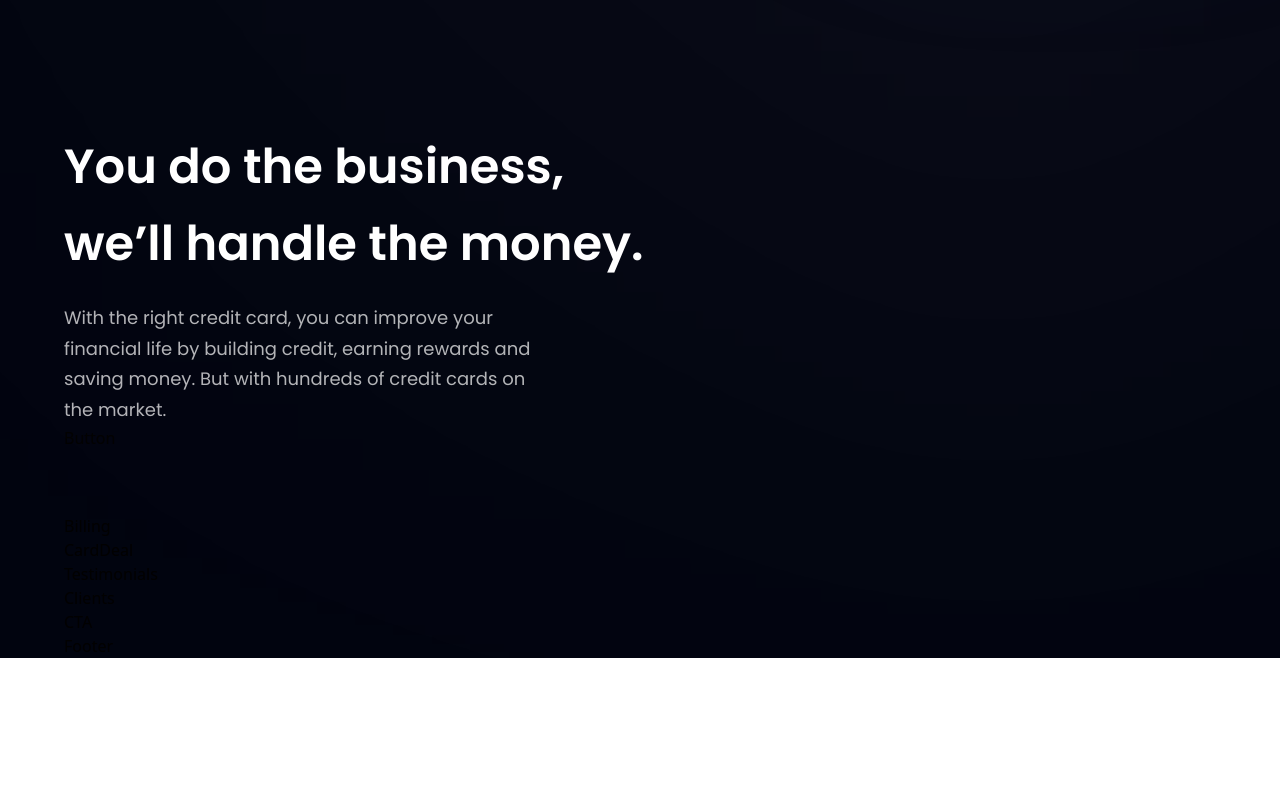
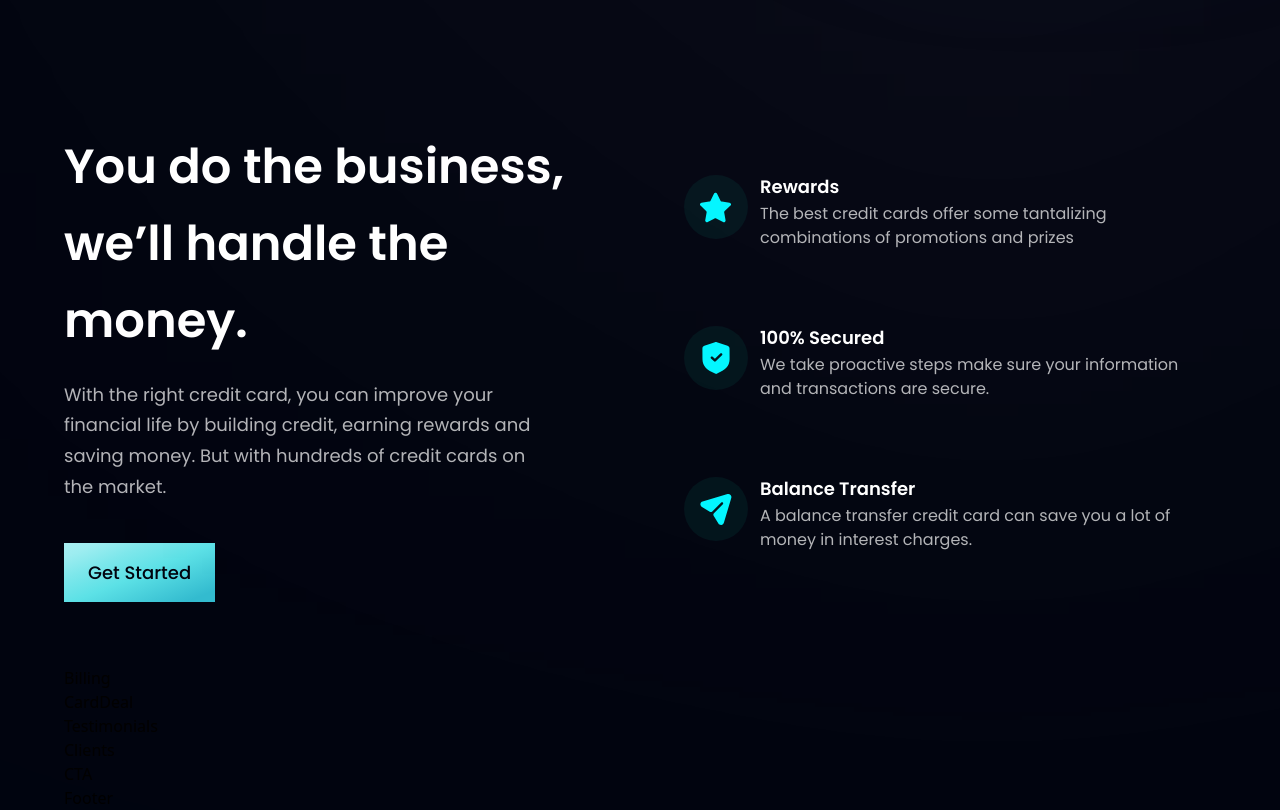
Before and after one commit to KasparsRevins/react-project-one, a React (Vite) app: page / in a window 1280 px wide. Shown: the part 880-1690 px from the top of the page. Before the commit the page ends 1538 px from the top, so only its background shows below. Built offline with nearby package versions, Linux system fonts and the light colour scheme.

Commit message:
Business Section 2/2

```diff
--- a/src/components/Business.jsx
+++ b/src/components/Business.jsx
@@ -1,6 +1,22 @@
 import { features } from "../constants";
 import styles, { layout } from "../style";
 import Button from "./Button";
+
+const FeatureCard = ({icon, title, content, index}) => (
+  <div className={`flex flex-row p-6 rounded-[20px] ${index != features.length - 1 ? "mb-6" : "mb-0"} feature-card`}>
+    <div className={`w-[64px] h-[64px] rounded-full ${styles.flexCenter} bg-dimBlue`}>
+      <img src={icon} alt="icon" className="w-[50%] h-[50%] object-contain"/>
+    </div>
+    <div className="flex-1 flex flex-col ml-3">
+      <h4 className="font-poppins font-semibold text-white text-[18px] leading-[23px] mb-1">
+        {title}
+      </h4>
+      <p className="font-poppins font-normal text-dimWhite text-[16px] leading-[24px] mb-1">
+        {content}
+      </p>
+    </div>
+  </div>
+)
 
 const Business = () => {
   return (
@@ -18,6 +34,12 @@
 
         <Button styles="mt-10" />
       </div>
+
+      <div className={`${layout.sectionImg} flex-col`}>
+        {features.map((feature, index) => (
+          <FeatureCard key={feature.id} {...feature} index={index} />
+        ))}
+      </div>
     </section>
   )
 }
--- a/src/components/Button.jsx
+++ b/src/components/Button.jsx
@@ -1,8 +1,10 @@
 import React from 'react'
 
-const Button = () => {
+const Button = ({styles}) => {
   return (
-    <div>Button</div>
+    <button type="button" className={`py-4 px-6 bg-blue-gradient font-poppins font-medium text-[18px] text-primary outline-none ${styles}`}>
+      Get Started
+    </button>
   )
 }
 
```
